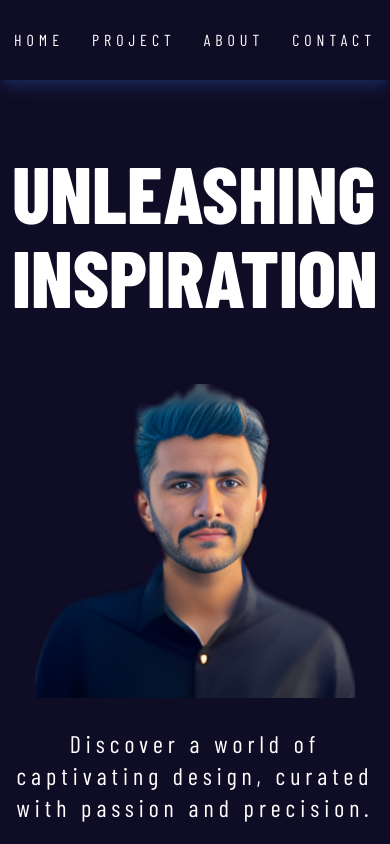
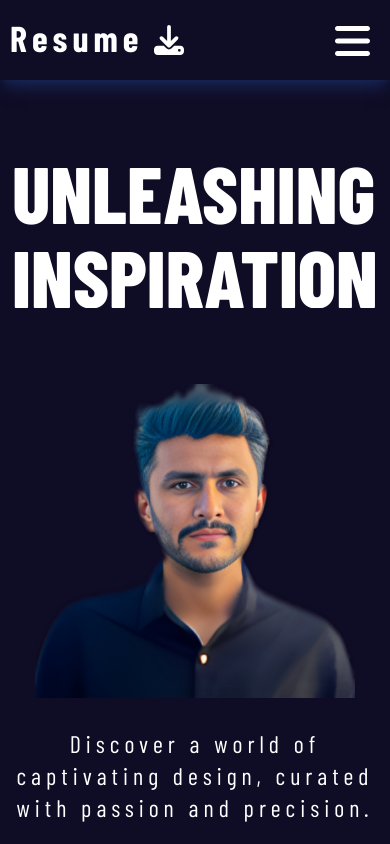
Before and after one commit to lazim-mv/lazimMv, a Next.js app: page / in a window 390 px wide. Shown: the top 844 px of the page. Built offline with nearby package versions, Linux system fonts and the light colour scheme.

Commit message:
animationImprove

```diff
--- a/src/app/globals.css
+++ b/src/app/globals.css
@@ -37,9 +37,9 @@
 
 body {
   color: rgb(var(--foreground-rgb));
-  background: linear-gradient(245deg, rgba(5, 27, 61, 1)25%, rgba(27, 92, 124, 1) 45%, rgba(5, 27, 61, 1) 65%);  font-family: 'bFont';
+  /* background: linear-gradient(245deg, rgba(5, 27, 61, 1)25%, rgba(27, 92, 124, 1) 45%, rgba(5, 27, 61, 1) 65%);  font-family: 'bFont'; */
+  /* background-image: radial-gradient(circle farthest-corner at 50% 50%, #0D3150, #000); */
   background-image: radial-gradient(circle farthest-corner at 50% 50%, #0f0c25, #000);
-  /* background-image: radial-gradient(circle farthest-corner at 50% 50%, #0D3150, #000); */
   font-weight: var(--bold);
   color: #fff;
   font-family: 'rFont' !important;
@@ -51,6 +51,10 @@ body {
   box-sizing: border-box;
   padding: 0px;
   margin: 0px;
+}
+
+.mobileHeader{
+  display: none;
 }
 
 .heroLeftHeadingContainer{
@@ -352,6 +356,7 @@ body {
   display: none;
 }
 
+
 @media (max-width: 600px) {
   *{
     padding: 0px !important;
@@ -360,6 +365,69 @@ body {
   body{
     background-image: radial-gradient(circle farthest-corner at 100% 50%, #0f0c25, #0f0c25) !important;
   }
+
+  .mobileHeader {
+    display: flex;
+    justify-content: space-between;
+    align-items: center;
+    padding: 0px 10px !important;
+    background-color: transparent;
+  }
+
+  .resume{
+    display: flex;
+  }
+
+  .resume p{
+    font-family: "bFont";
+    margin-right: 10px;
+  }
+
+  .iconDownload{
+    font-size: 30px;
+    margin: auto;
+  }
+
+  .headerList{
+    display: none;
+  }
+
+  .hamBurgerContainer{
+    display: flex;
+    flex-direction: column;
+  }
+
+  .hamBurger {
+    font-size: 40px;
+    color: white;
+    cursor: pointer;
+    margin-right: 10px;
+  }
+
+  .mobileMenuList {
+    flex-direction: column;
+    display: none;
+    position: absolute;
+    width: 100%;
+    left: 0;
+    top: 80px;
+    padding-bottom: 30px !important;
+    background-image: radial-gradient(circle farthest-corner at 50% 50%, #0f0c25, #000);
+  }
+
+  .mobileMenuList h6 {
+    margin: 8px 0;
+    color: white;
+    cursor: pointer;
+    font-family: 'rFont';
+    text-align: center;
+    /* padding: 0px 10px !important; */
+  }
+
+  .pr{
+    padding-right: 50px !important;
+  }
+
 
   .headerList h6 {
     font-size: 1rem;
--- a/src/components/Header.jsx
+++ b/src/components/Header.jsx
@@ -1,9 +1,80 @@
 "use client";
-import React from "react";
+import React, { useEffect, useState, useRef } from "react";
 import { motion } from "framer-motion";
+import { FontAwesomeIcon } from "@fortawesome/react-fontawesome";
+import { faBars, faDownload } from "@fortawesome/free-solid-svg-icons";
+
+const menuVariants = {
+  hidden: { y: "-100%", opacity: 0 },
+  visible: { y: 0, opacity: 1, duration: 1 },
+  left: { x: -150, opacity: 0 },
+  right: { x: 150, opacity: 0 },
+};
+
+const hamburgerVariants = {
+  open: { rotate: 90 },
+  closed: { rotate: 0 },
+};
+
+const iconVariants = {
+  rotating: {
+    rotate: 360,
+    transition: {
+      duration: 0.4,
+      ease: "linear",
+    },
+  },
+};
 
 function Header() {
+  const [isMenuOpen, setMenuOpen] = useState(false);
+  const hamBurgerRef = useRef(null);
+  const mobileMenuListRef = useRef(null);
+  const [isIconRotating, setIconRotating] = useState(false); // State to manage the rotation animation
+
+  const toggleMenu = () => {
+    setMenuOpen((prevState) => !prevState);
+  };
+
+  const handleClickOutside = (event) => {
+    if (
+      mobileMenuListRef.current &&
+      !mobileMenuListRef.current.contains(event.target) &&
+      event.target !== hamBurgerRef.current
+    ) {
+      setMenuOpen(false);
+    }
+  };
+
+  useEffect(() => {
+    if (isMenuOpen) {
+      document.addEventListener("click", handleClickOutside);
+    } else {
+      document.removeEventListener("click", handleClickOutside);
+    }
+
+    if (isIconRotating) {
+      setTimeout(() => {
+        setIconRotating(false);
+      }, 1000); // Wait for 1 second (duration of the animation) and then reset the rotation state
+    }
+
+    return () => {
+      document.removeEventListener("click", handleClickOutside);
+    };
+  }, [isMenuOpen, isIconRotating]);
+
+  const handleDownloadResume = () => {
+    setIconRotating(true);
+    const resumeFilePath = "/images/LazimLatheef.pdf";
+    const link = document.createElement("a");
+    link.href = resumeFilePath;
+    link.download = "MohammedLazimLatheef.pdf";
+    link.click();
+  };
+
   return (
+    <>
       <motion.div
         className="headerList container flex justify-around items-center h-20 shadow-lg shadow-blue-950"
         initial={{ opacity: 0, y: -200 }}
@@ -16,6 +87,47 @@ function Header() {
         <h6 className="text-2xl hover:text-sky-700 cursor-pointer">ABOUT</h6>
         <h6 className="text-2xl hover:text-sky-700 cursor-pointer">CONTACT</h6>
       </motion.div>
+      <div className="mobileHeader container flex items-center h-20 shadow-lg shadow-blue-950">
+        <div className="resume">
+          <p className="text-4xl">Resume</p>
+          <motion.div
+            className="iconDownload"
+            onClick={handleDownloadResume}
+            animate={isIconRotating ? "rotating" : "static"}
+            variants={iconVariants}
+          >
+            <FontAwesomeIcon icon={faDownload} />
+          </motion.div>
+        </div>
+        <div className="hamBurgerContainer">
+          <motion.div
+            className="hamBurger"
+            onClick={toggleMenu}
+            ref={hamBurgerRef}
+            variants={hamburgerVariants}
+            initial="closed"
+            animate={isMenuOpen ? "open" : "closed"}
+          >
+            <FontAwesomeIcon icon={faBars} />
+          </motion.div>
+          <motion.div
+            className="mobileMenuList"
+            style={{ display: isMenuOpen ? "flex" : "none" }}
+            ref={mobileMenuListRef}
+            variants={menuVariants}
+            initial="hidden"
+            animate={isMenuOpen ? "visible" : "hidden"}
+            exit="hidden"
+            transition={{ duration: 0.4 }}
+          >
+            <h6 className="text-3xl">HOME</h6>
+            <h6 className="text-3xl">PROJECT</h6>
+            <h6 className="text-3xl">ABOUT</h6>
+            <h6 className="text-3xl">CONTACT</h6>
+          </motion.div>
+        </div>
+      </div>
+    </>
   );
 }
 
```
Also changed, not shown: 1 other file (tests, documents, lock files or other folders). Lines whose indentation alone changed are shown as unchanged.
